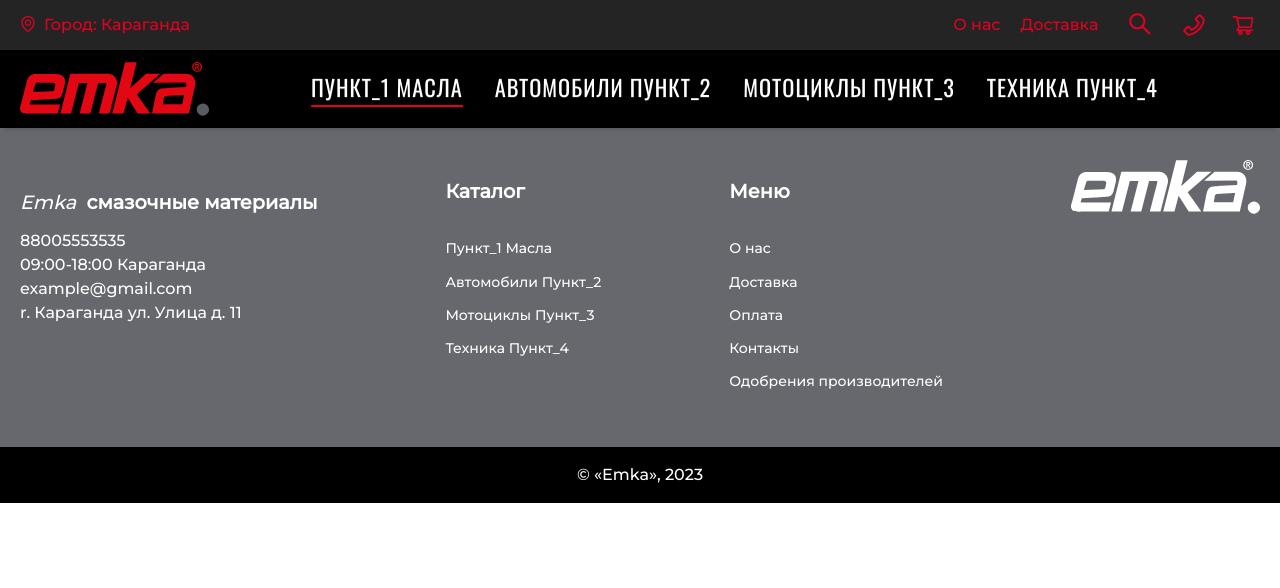
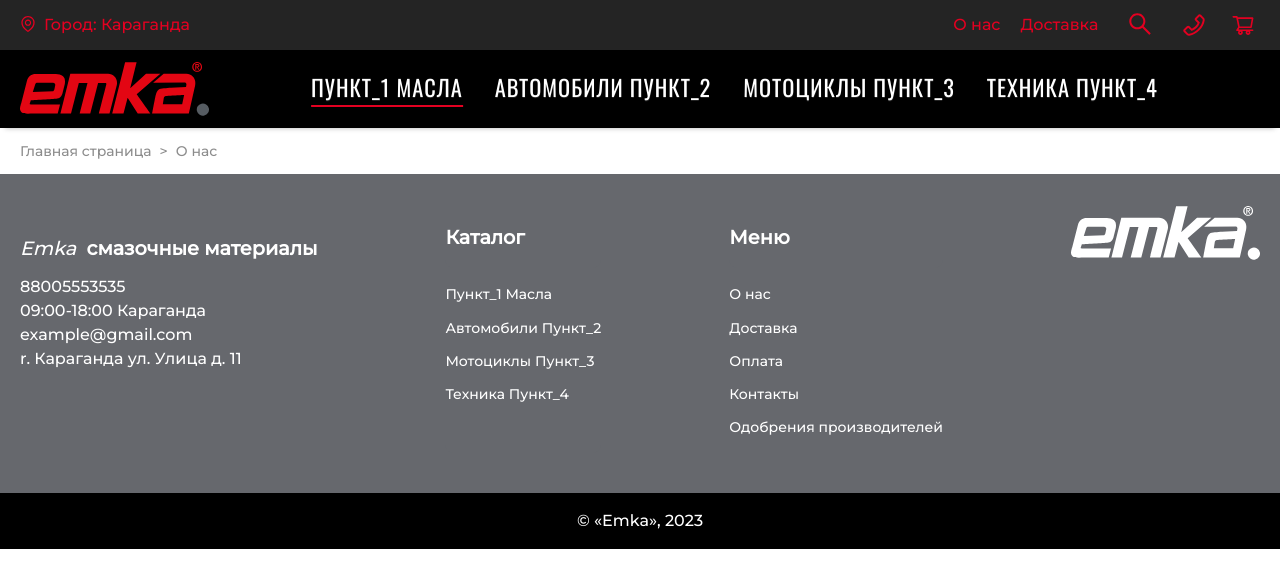
Before and after one commit to OSSemenikhin/oil-front, a Next.js app: page /aboutUs in a window 1280 px wide. Shown: the top 588 px of the page. Built offline with nearby package versions, Linux system fonts and the light colour scheme.

Commit message:
static breadcrumbs created

```diff
--- a/src/features/Breadcrumbs/index.tsx
+++ b/src/features/Breadcrumbs/index.tsx
@@ -1,7 +1,32 @@
+import { useRouter } from 'next/router';
 import { Breadcrumb } from "antd";
+import Link from 'next/link';
+import routes from './routes';
 
 export default function Breadcrumbs() {
+  const router = useRouter();
+
+  function generateBreadcrumbs() {
+    const asPathWithoutQuery = router.asPath.split("?")[0];
+    const asPathNestedRoutes = asPathWithoutQuery.split("/").filter(v => v.length > 0);
+
+    const crumblist = asPathNestedRoutes.map((subpath, idx) => {
+      const href = "/" + asPathNestedRoutes.slice(0, idx + 1).join("/");
+      const title = subpath;
+
+      return { title: <Link href={href} >{routes[title]}</Link> };
+    })
+
+    return [{ title: <Link href={'/'} >{routes.home}</Link> }, ...crumblist];
+  }
+
+  const breadcrumbs = generateBreadcrumbs();
+
   return (
-    <Breadcrumb />
+    <>
+      {breadcrumbs.length > 1 && (
+        <Breadcrumb className={'container mx-auto px-5 py-3'} items={breadcrumbs} separator='>' />
+      )}
+    </>
   );
 }
--- /dev/null
+++ b/src/features/Breadcrumbs/routes.ts
@@ -0,0 +1,10 @@
+ type TRoutes = {
+  [key: string]: string;
+ }
+
+ const routes: TRoutes = {
+  home: 'Главная страница',
+  aboutUs: 'О нас',
+}
+
+export default routes
--- a/src/pages/aboutUs/index.tsx
+++ b/src/pages/aboutUs/index.tsx
@@ -1,5 +1,4 @@
 import Layout from 'features/Layout';
-import styles from './AboutUs.module.css';
 
 export default function AboutUs() {
   return (
--- a/src/widgets/Footer/index.tsx
+++ b/src/widgets/Footer/index.tsx
@@ -132,7 +132,7 @@ export default function Footer() {
   return (
     <footer className={styles.footer}>
       <div className="container mx-auto px-5 pb-10">
-        <div className={styles.content}>
+        <nav className={styles.content}>
           <div className={styles.info}>
             <h2 className={[styles.title, 'py-3'].join(' ').trim()}><i>Emka</i>&nbsp; смазочные материалы</h2>
             <Link className={[styles.phone, 'hover-brightness'].join(' ').trim()} href="tel:8805553535">88005553535</Link>
@@ -184,7 +184,7 @@ export default function Footer() {
               alt="emka"
             />
           </Link>
-        </div>
+        </nav>
         {/* <div className={styles.logoWrapper}> */}
         {/* </div> */}
       </div>
```
Also changed, not shown: src/pages/aboutUs/AboutUs.module.css (deleted).
